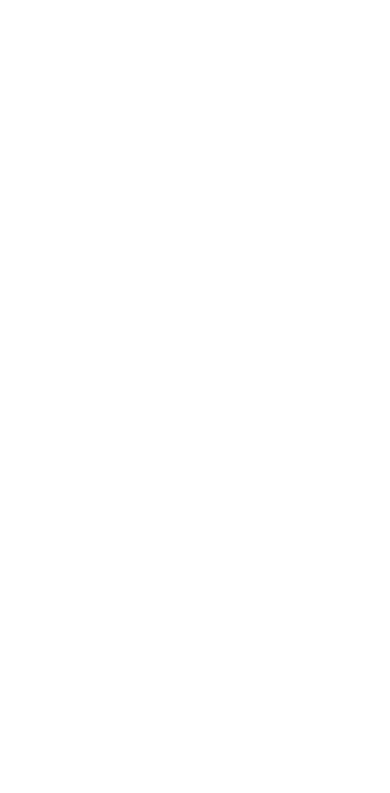
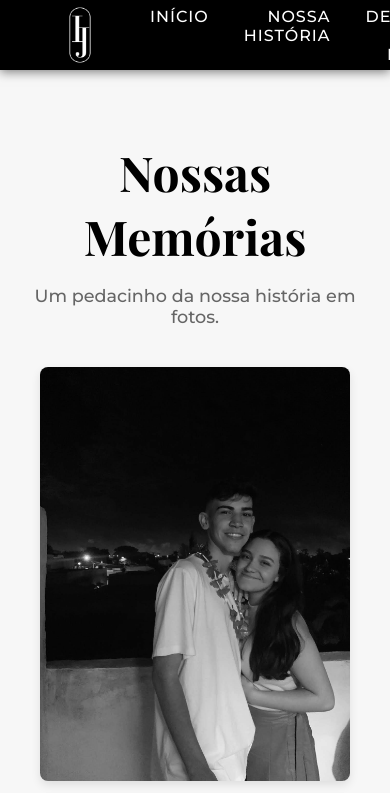
Before and after one commit to JoaoGabrielFigueira/siteMeuCasamento, a plain HTML site: page galeria.html in a window 390 px wide. Shown: the top 793 px of the page. Drawn offline with nearby package versions, Linux system fonts and the light colour scheme; a web font is replaced by a local one.

Commit message:
feat: implementando galeria

```diff
--- a/galeria.html
+++ b/galeria.html
@@ -0,0 +1,94 @@
+<!DOCTYPE html>
+<html lang="pt-br">
+<head>
+    <meta charset="UTF-8">
+    <meta name="viewport" content="width=device-width, initial-scale=1.0">
+    <title>Galeria de Fotos | [Seu Nome] & [Parceiro(a)]</title>
+    <link rel="stylesheet" href="style.css">
+    <link href="https://fonts.googleapis.com/css2?family=Montserrat:wght@300;500;700&family=Playfair+Display:ital,wght@0,400..900;1,400..900&display=swap" rel="stylesheet">
+</head>
+<body class="page-gallery">
+
+    <header id="main-header">
+        <div class="container">
+          <div class="logo">
+            <a href="index.html">
+              <img src="assets/logo.png" alt="Isabela & João" class="site-logo">
+            </a>
+          </div>
+
+          <nav id="main-nav">
+            <ul>
+              <li><a href="index.html">INÍCIO</a></li>
+              <li><a href="index.html#nossa-historia">NOSSA HISTÓRIA</a></li>
+              <li><a href="index.html#detalhes-do-evento">DETALHES DO EVENTO</a></li>
+              <li><a href="rvsp.html">CONFIRMAR PRESENÇA</a></li>
+              <li><a href="presentes.html" class="active">LISTA DE PRESENTES</a></li>
+              <li><a href="galeria.html">GALERIA</a></li>
+            </ul>
+          </nav>
+        </div>
+      </header>
+
+    <main id="content">
+
+        <section class="gallery-section">
+          <div class="container">
+            <h1>Nossas Memórias</h1>
+            <p class="gallery-subtitle">Um pedacinho da nossa história em fotos.</p>
+
+            <div class="photo-grid">
+
+              <div class="photo-item vertical">
+                <img src="assets/foto1.jpeg" alt="Descrição da Foto 1">
+              </div>
+
+              <div class="photo-item horizontal">
+                <img src="assets/foto2.jpeg" alt="Descrição da Foto 2">
+              </div>
+
+              <div class="photo-item">
+                <img src="assets/foto3.jpeg" alt="Descrição da Foto 3">
+              </div>
+
+              <div class="photo-item quad-double">
+                <img src="assets/foto4.jpeg" alt="Descrição da Foto 4">
+              </div>
+
+              <div class="photo-item large">
+                <img src="assets/foto5.jpeg" alt="Descrição da Foto 5 - Formato maior">
+              </div>
+
+              <div class="photo-item horizontal">
+                <img src="assets/foto6.jpeg" alt="Descrição da Foto 6">
+              </div>
+
+              <div class="photo-item">
+                <img src="assets/foto7.jpeg" alt="Descrição da Foto 6">
+              </div>
+
+              <div class="photo-item vertical">
+                <img src="assets/foto8.jpeg" alt="Descrição da Foto 6">
+              </div>
+
+              <div class="photo-item">
+                <img src="assets/foto10.jpeg" alt="Descrição da Foto 6">
+              </div>
+
+              <div class="photo-item quad-double">
+                <img src="assets/foto11.jpeg" alt="Descrição da Foto 6">
+              </div>
+
+              <div class="photo-item">
+                <img src="assets/foto12.jpeg" alt="Descrição da Foto 6">
+              </div>
+            </div>
+
+          </div>
+        </section>
+
+    </main>
+
+    <script src="script.js"></script>
+</body>
+</html>
--- a/style.css
+++ b/style.css
@@ -27,6 +27,7 @@ html {
     box-sizing: border-box;
     z-index: 1000;
     margin-top: 15px;
+    transition: background-color 0.3s, box-shadow 0.3s;
 }
 
 /* Remove o estilo h1, se você o removeu do HTML */
@@ -1296,7 +1297,7 @@ html {
 .page-presents #main-nav a {
     color: #fff;
     text-decoration: none;
-    font-size: 15px;
+    font-size: 13px;
     font-weight: 550;
     font-family: 'Montserrat', sans-serif;
     transition: all 0.3s ease;
@@ -1510,7 +1511,7 @@ html {
 
 /* === CONFIRMAÇÃO DE PRESENÇA === */
 .rsvp-section {
-  min-height: 100vh;
+  min-height: 86.5vh;
   display: flex;
   align-items: center;
   justify-content: center;
@@ -1629,3 +1630,180 @@ html {
   font-family: 'Montserrat', sans-serif;
   text-shadow: 0 2px 6px rgba(0,0,0,0.5);
 }
+
+.gallery-section {
+    padding: 120px 20px 80px;
+    text-align: center;
+    background-color: #f7f7f7;
+    min-height: 100vh;
+}
+
+.gallery-section h1 {
+    font-family: 'Playfair Display', serif;
+    font-size: 3em;
+    color: #000000;
+    margin-bottom: 5px;
+}
+
+.gallery-subtitle {
+    font-size: 1.1em;
+    color: #666;
+    margin-bottom: 40px;
+}
+
+/* 2.1. Configuração do Grid (Masonry Simulado com CSS Grid) */
+.photo-grid {
+    display: grid;
+    grid-template-columns: repeat(3, 1fr); /* 3 colunas padrão */
+    gap: 15px;
+    margin: 0 auto;
+    max-width: 1200px;
+
+    /* Configura linhas com altura automática e densa */
+    grid-auto-rows: minmax(150px, auto); /* Altura mínima para cada linha (pode ajustar) */
+    grid-auto-flow: dense; /* Tenta preencher os espaços vazios */
+}
+
+/* 2.2. Estilo dos Itens (Fotos) */
+.photo-item {
+    overflow: hidden;
+    border-radius: 8px;
+    box-shadow: 0 4px 10px rgba(0, 0, 0, 0.1);
+    /* Remove a proporção 1:1 anterior, altura será definida pelo conteúdo/span */
+    aspect-ratio: auto;
+    min-height: 150px; /* Garante uma altura mínima */
+}
+
+.photo-item img {
+    width: 100%;
+    height: 100%;
+    object-fit: cover;
+    transition: transform 0.3s ease-in-out;
+}
+
+.photo-item img:hover {
+    transform: scale(1.05);
+}
+
+/* 2.3. Estilos para Variação Aleatória */
+/* Estes estilos definem a "aleatoriedade" forçando o item a ocupar N linhas. */
+
+/* Item Alto (Ocupa 2 linhas verticais) */
+.photo-item.vertical {
+    grid-row-end: span 2;
+    aspect-ratio: 1 / 2; /* Proporção de retrato */
+}
+
+/* Item Largo (Ocupa 2 colunas horizontais) */
+.photo-item.horizontal {
+    grid-column-end: span 2;
+    aspect-ratio: 2 / 1; /* Proporção de paisagem */
+}
+
+/* Item Quadrado Duplo (Ocupa 2x2) */
+.photo-item.quad-double {
+    grid-column-end: span 2;
+    grid-row-end: span 2;
+    aspect-ratio: 1 / 1;
+}
+
+
+/* 2.4. Responsividade do Grid */
+@media (max-width: 992px) {
+    .photo-grid {
+        grid-template-columns: repeat(2, 1fr); /* 2 colunas em tablets */
+    }
+
+    /* Em tablets, evitamos spans muito grandes, mas mantemos o vertical */
+    .photo-item.horizontal,
+    .photo-item.quad-double {
+        grid-column-end: span 1;
+        aspect-ratio: 1 / 1;
+    }
+    .photo-item.vertical {
+        grid-row-end: span 2;
+    }
+}
+
+@media (max-width: 600px) {
+    .photo-grid {
+        grid-template-columns: 1fr; /* 1 coluna em celulares */
+    }
+    /* Em celulares, todos os spans são desativados para 1x1 */
+    .photo-item.vertical,
+    .photo-item.horizontal,
+    .photo-item.quad-double {
+        grid-column-end: span 1;
+        grid-row-end: span 1;
+        aspect-ratio: auto;
+    }
+}
+
+/* --- Estilos: GALERIA (Força Navbar Preta e Corrigindo Layout) --- */
+
+/* 1. RESET BÁSICO DO HEADER (Garante Fundo e Posição Fixa) */
+.page-gallery #main-header {
+    /* Garante a cor, a fixação e o tamanho */
+    position: fixed;
+    top: 0;
+    left: 0;
+    width: 100%;
+    height: 70px;
+    background: #000000 !important;
+    margin-top: 0 !important;
+    z-index: 1000;
+    box-shadow: 0 2px 10px rgba(0, 0, 0, 0.5);
+    padding: 0 !important; /* Limpa padding do header principal */
+    display: block;
+}
+
+/* 2. ESTILO DO CONTAINER INTERNO (Alinha Logo e Menu) */
+.page-gallery #main-header .container {
+    display: flex;
+    justify-content: space-between; /* ESSENCIAL: Joga logo para esquerda e menu para direita */
+    align-items: center;            /* Alinhamento vertical centralizado */
+    /* Assumindo que este é o alinhamento horizontal correto do seu site: */
+    max-width: 1200px;
+    margin: 0 auto;                 /* Centraliza o container */
+    padding: 0 100px;               /* <--- CHAVE: Usando o padding lateral grande (100px) do seu design original */
+    height: 70px;
+    width: 100%;
+}
+
+/* 3. Ajustes de Cores */
+
+/* Logo Branca */
+.page-gallery .site-logo {
+    filter: brightness(0) invert(1) !important; /* Logo Branca */
+}
+
+.page-gallery #main-nav {
+    flex: 1;
+    text-align: right; /* Alinha o menu para a direita */
+}
+
+/* Garante o padding correto nos links */
+.page-gallery #main-nav ul {
+    display: flex;
+    justify-content: flex-end; /* ESSENCIAL: Alinha os itens da lista para a direita */
+    gap: 15px;
+    margin: 0;
+    padding: 0;
+    list-style: none;
+}
+
+/* Links Brancos */
+.page-gallery #main-nav a {
+    color: #ffffff !important;
+}
+
+/* 4. Ajusta o conteúdo principal */
+.page-gallery .gallery-section {
+    padding-top: 100px;
+}
+
+/* 5. Desabilita o Scroll (já é preto) */
+.page-gallery #main-header.header-scrolled {
+    background-color: #000000 !important;
+    margin-top: 0px !important;
+}
```
Also changed, not shown: index.html (+1 -1 lines), presentes.html (+1 -1 lines), rvsp.html (+3 -8 lines), assets/foto1.jpeg (added), assets/foto10.jpeg (added), assets/foto11.jpeg (added), assets/foto12.jpeg (added), assets/foto2.jpeg (added), assets/foto3.jpeg (added), assets/foto4.jpeg (added), assets/foto5.jpeg (added), assets/foto6.jpeg (added), assets/foto7.jpeg (added), assets/foto8.jpeg (added).
